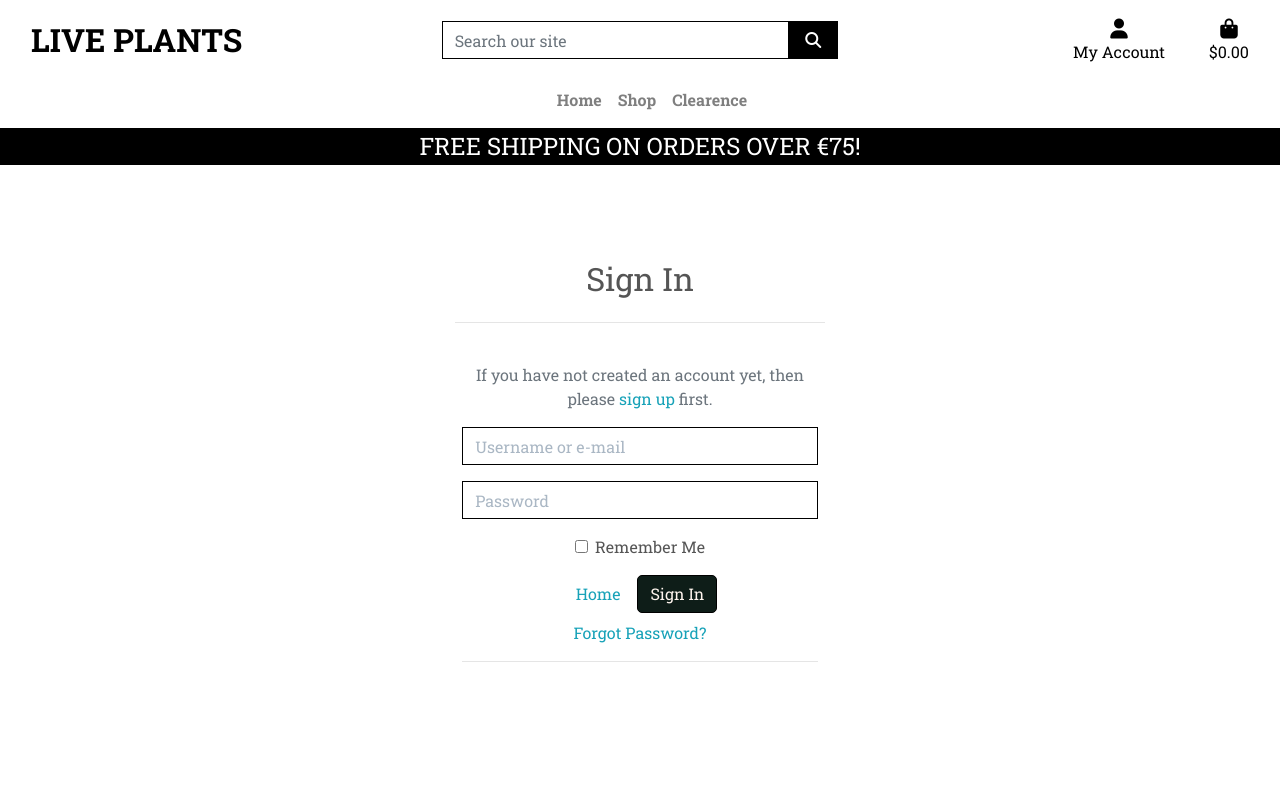
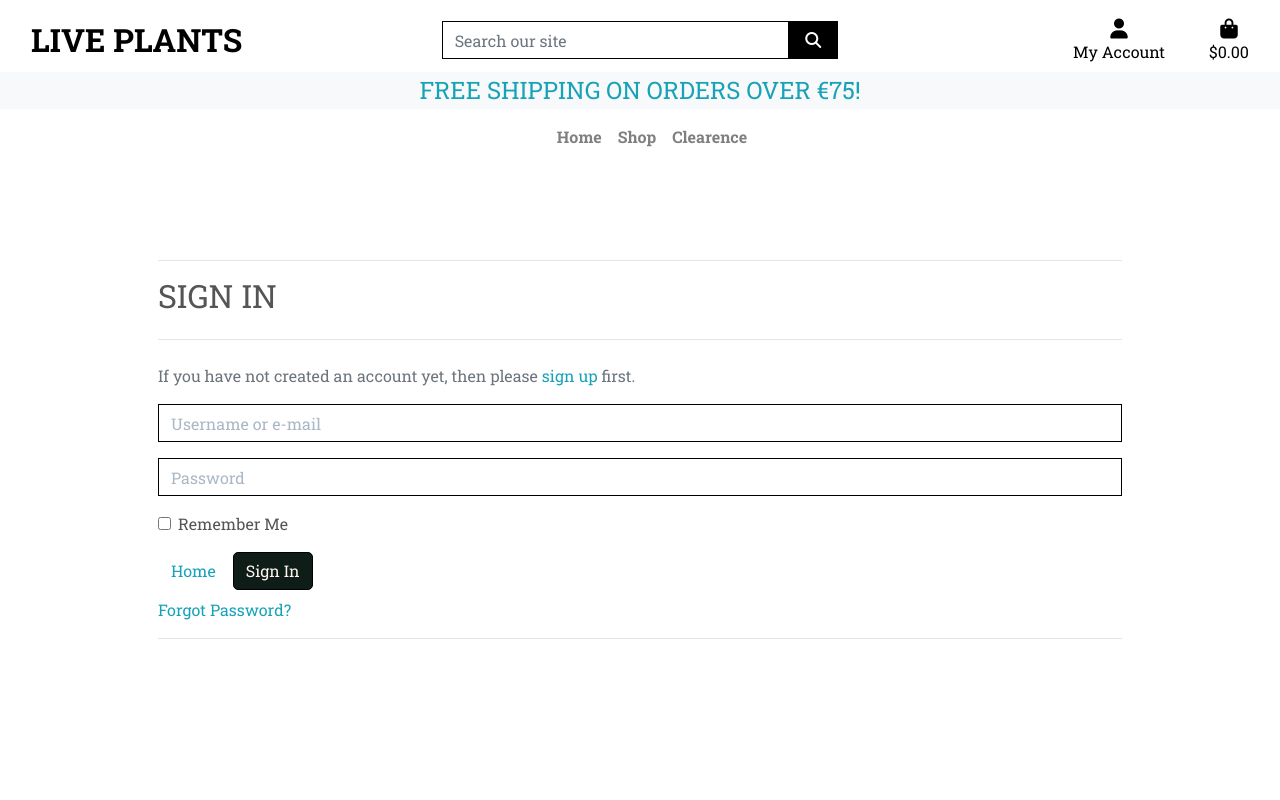
Before and after one commit to MinuMThomas/LivePlants, a Django app: page /accounts/login/ in a window 1280 px wide. Run offline with Django 3.2, Linux system fonts and the light colour scheme; some libraries are stand-ins or nearby versions.

Commit message:
Updated profile views, urls and base html.

```diff
--- a/profiles/urls.py
+++ b/profiles/urls.py
@@ -3,5 +3,5 @@ from . import views
 
 urlpatterns = [
     path('', views.profile, name='profile'),
-
+    path('past_orders/<order_number>', views.past_orders, name='past_orders')
 ]
--- a/templates/allauth/account/login.html
+++ b/templates/allauth/account/login.html
@@ -6,15 +6,9 @@
 {% block head_title %}{% trans "Sign In" %}{% endblock %}
 
 {% block inner_content %}
-<div class="container mb-3">
-  <div class="row text-center">
-    <div class="col text-center">
-      <h2 class="mb-4 ">{% trans "Sign In" %}</h2>
-      <hr class="w-50">
-    </div>
-  </div>
-  <div class="row justify-content-center">
-    <div class="col-12 col-lg-6 text-center">
+<hr>
+<h2 class="logo-font mb-4">{% trans "Sign In" %}</h2>
+<hr>
       {% get_providers as socialaccount_providers %}
 
       {% if socialaccount_providers %}
--- a/templates/base.html
+++ b/templates/base.html
@@ -72,9 +72,9 @@
                         <div class="dropdown-menu border-0" aria-labelledby="user-options">
                             {% if request.user.is_authenticated %}
                                 {% if request.user.is_superuser %}
-                                    <a href="" class="dropdown-item">Product Management</a>
+                                    <a href="{% url 'add_item' %}" class="dropdown-item">Product Management</a>
                                 {% endif %}
-                                <a href="" class="dropdown-item">My Profile</a>
+                                <a href="{% url 'profile' %}" class="dropdown-item">My Profile</a>
                                 <a href="{% url 'account_logout' %}" class="dropdown-item">Logout</a>
                             {% else %}
                                 <a href="{% url 'account_signup' %}" class="dropdown-item">Register</a>
@@ -99,6 +99,11 @@
                 </ul>
             </div>
         </div>
+        <div id="delivery-banner" class="row text-center">
+            <div class="col bg-light text-info">
+                <h4 class="logo-font my-1">Free shipping on orders over €{{ free_delivery_threshold }}!</h4>
+            </div>
+        </div>
         <!-- navbar toggler -->
         <div class="row bg-white">
             <nav class="navbar navbar-expand-lg navbar-light w-100">
@@ -110,11 +115,6 @@
                 {% include 'includes/main-nav.html' %}
 
             </nav>
-        </div>
-        <div id="delivery-banner" class="row text-center">
-            <div class="col bg-black text-white">
-                <h4 class="logo-font my-1">Free shipping on orders over €{{ free_delivery_threshold }}!</h4>
-            </div>
         </div>
     </header>
 
```
Also changed, not shown: profiles/views.py (+43 -2 lines).
